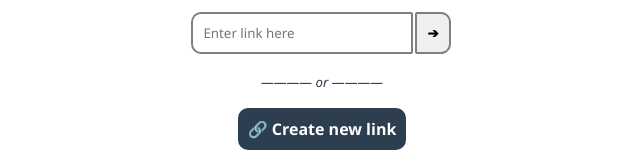
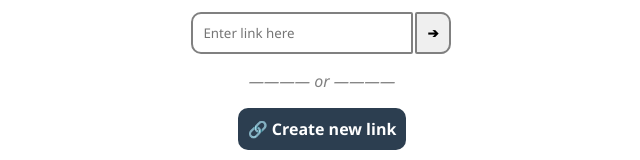
Before and after one commit to Project-Code-UVA/Calenshare, a Vue app: page / in a window 1280 px wide. Shown: the part 288-448 px from the top of the page, without its empty margins (318-958 px from the left). Built offline with nearby package versions, Linux system fonts and the light colour scheme.

Commit message:
added proper styling for "or" separator

```diff
--- a/src/assets/style.css
+++ b/src/assets/style.css
@@ -12,6 +12,9 @@
     text-align: center;
     color: var(--navy-blue);
     margin-top: 60px;
+    .or-separator {
+        color: gray;
+    }
     input {
         border: 2px solid gray;
         border-radius: var(--border-radius);
--- a/src/components/loginPage.vue
+++ b/src/components/loginPage.vue
@@ -6,7 +6,7 @@
       <input style="display: inline;" placeholder="Enter link here">
       <button type="submit" id="submit-link">➔</button>
     </form>
-    <p><i><small>———— or ————</small></i></p>
+    <p class="or-separator"><i>———— or ————</i></p>
     <button class="primary">🔗 Create new link</button>
   </div>
 </template>
```
